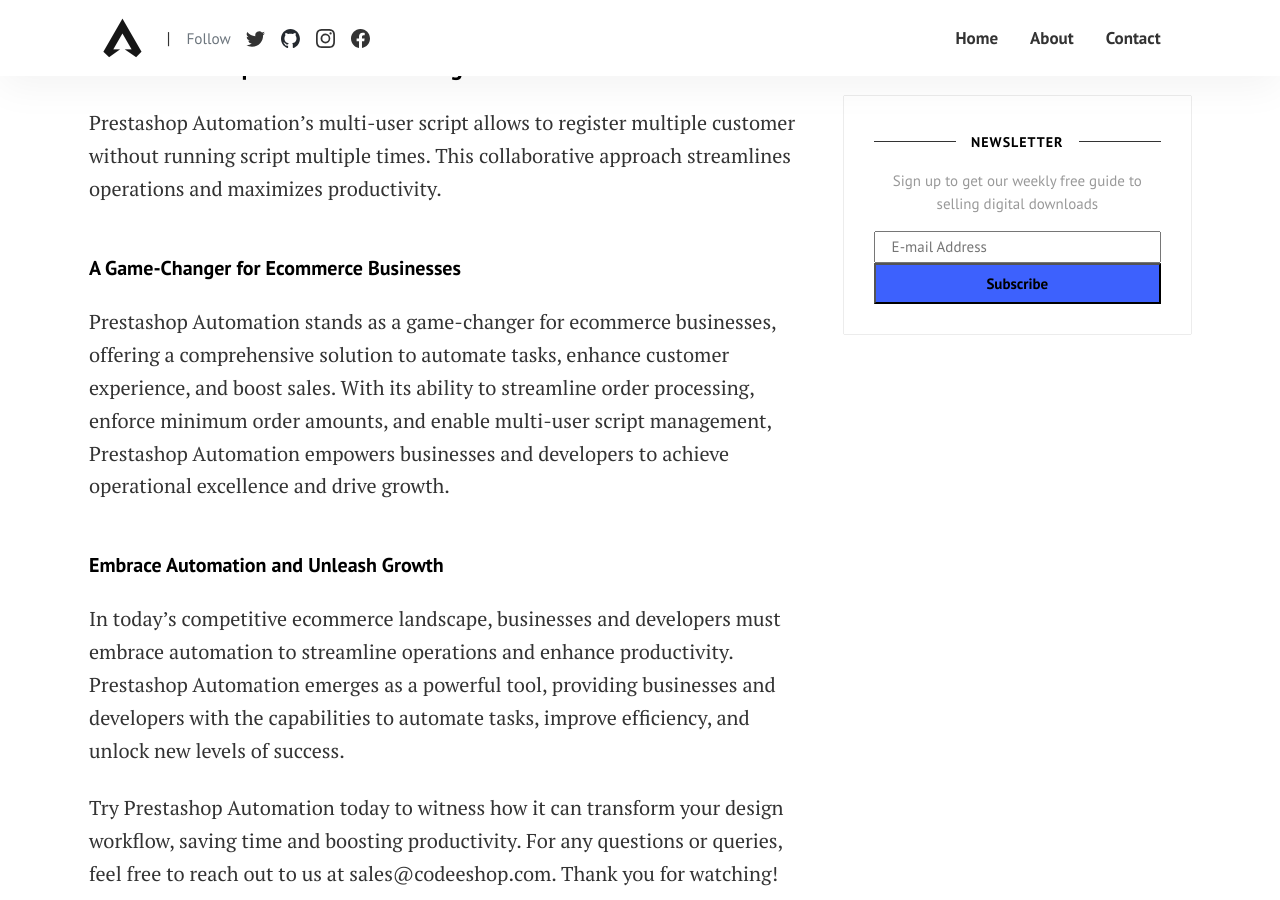
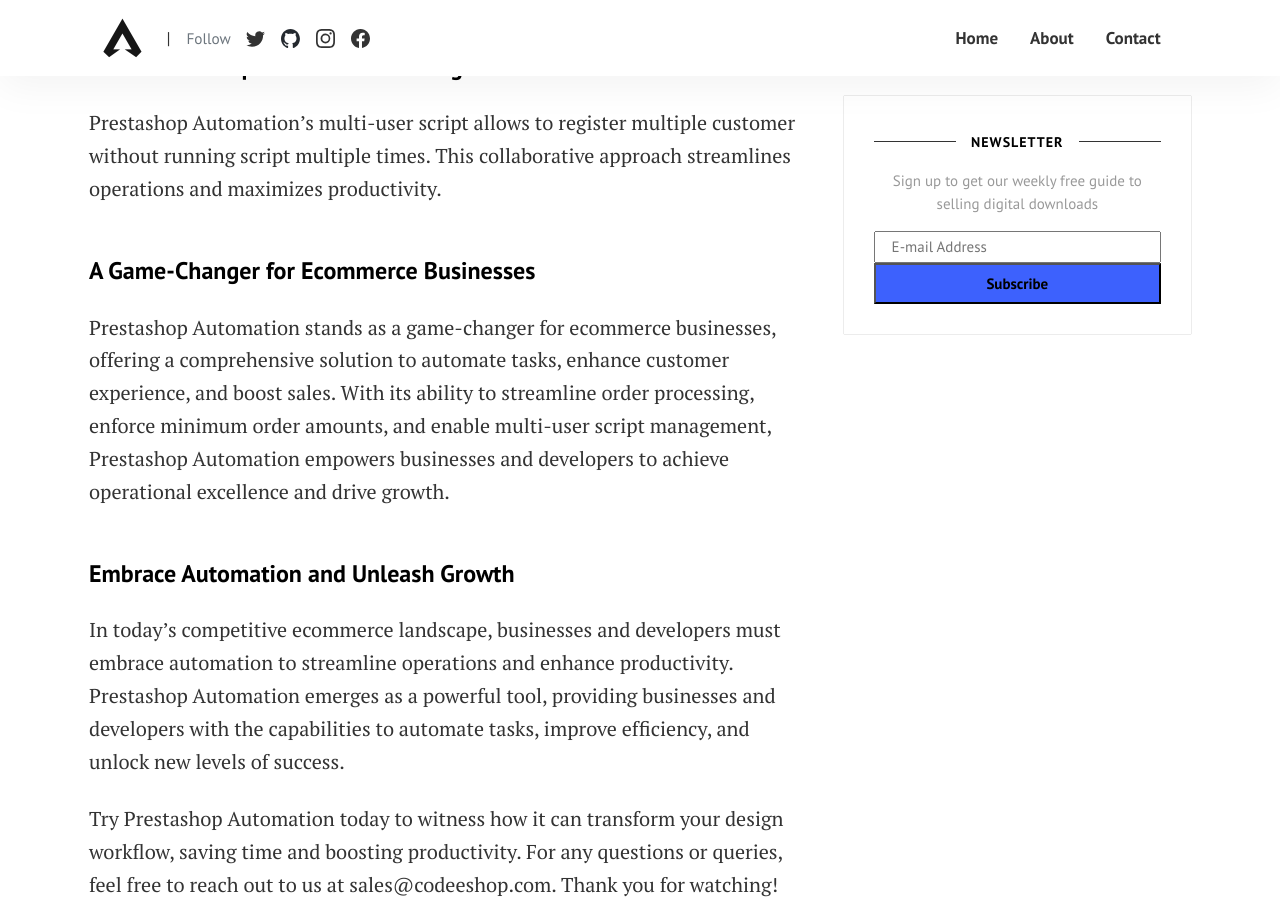
Before and after one commit to ECodeeshop/blog, a Jekyll site: the page built from _posts/2023-11-30-prestashop-automation.md, in a window 1280 px wide and 900 px high, scrolled down 2326 px. Built offline with Jekyll 4.4.1, drawn with Linux system fonts in a browser that asks for light colours; comment, search, counter and statistics services are not loaded.

```diff
--- a/_posts/2023-11-30-prestashop-automation.md
+++ b/_posts/2023-11-30-prestashop-automation.md
@@ -26,11 +26,11 @@ To maintain flexibility and prevent unnecessary code changes, Prestashop Automat
 #### Multi-User Script for Efficient Management
 Prestashop Automation's multi-user script allows to register multiple customer without running script multiple times. This collaborative approach streamlines operations and maximizes productivity.
 
-##### A Game-Changer for Ecommerce Businesses
+#### A Game-Changer for Ecommerce Businesses
 
 Prestashop Automation stands as a game-changer for ecommerce businesses, offering a comprehensive solution to automate tasks, enhance customer experience, and boost sales. With its ability to streamline order processing, enforce minimum order amounts, and enable multi-user script management, Prestashop Automation empowers businesses and developers to achieve operational excellence and drive growth.
 
-##### Embrace Automation and Unleash Growth
+#### Embrace Automation and Unleash Growth
 In today's competitive ecommerce landscape, businesses and developers must embrace automation to streamline operations and enhance productivity. Prestashop Automation emerges as a powerful tool, providing businesses and developers with the capabilities to automate tasks, improve efficiency, and unlock new levels of success.
 
 Try Prestashop Automation today to witness how it can transform your design workflow, saving time and boosting productivity. For any questions or queries, feel free to reach out to us at sales@codeeshop.com. Thank you for watching!
```
